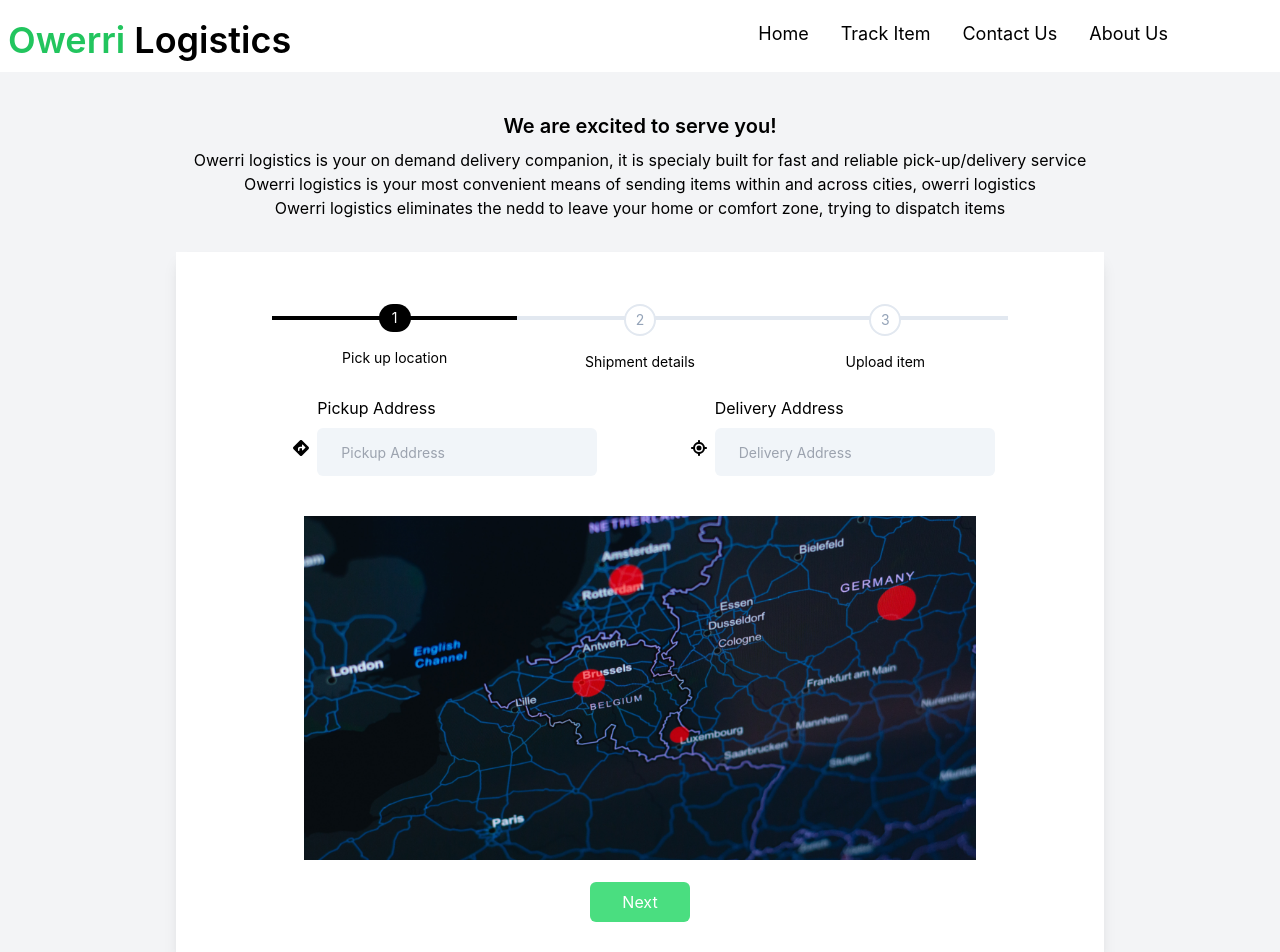
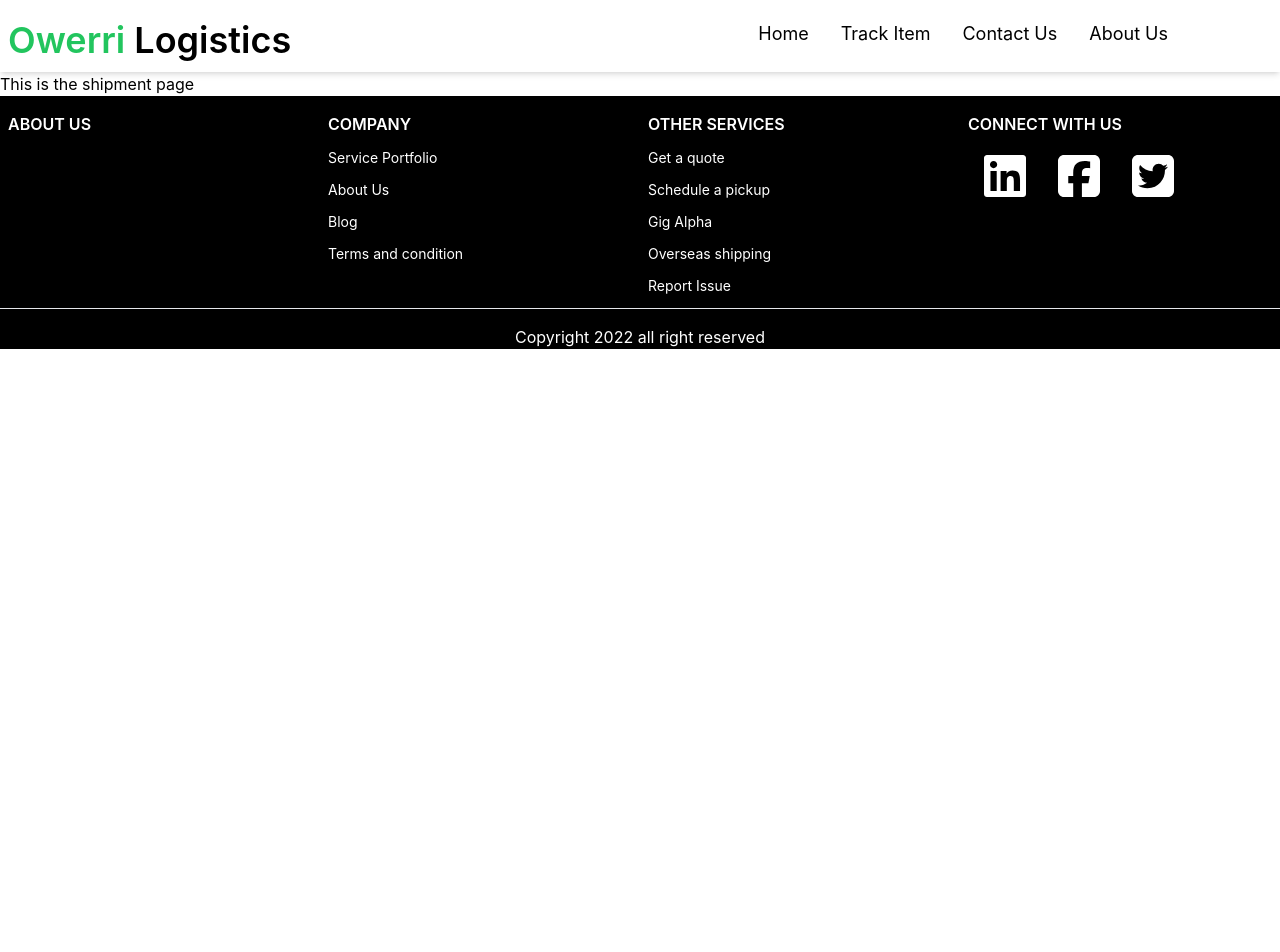
Before and after one commit to TruthTheDeveloper/Owerri-logistics, a Next.js app: page /select/shipment in a window 1280 px wide. Shown: the top 952 px of the page. After the commit the page ends 800 px from the top, so only its background shows below. Built offline with nearby package versions, Linux system fonts and the light colour scheme.

Commit message:
new message

```diff
--- a/components/SelectItemPage.tsx
+++ b/components/SelectItemPage.tsx
@@ -63,7 +63,7 @@ const SelectItem: NextPage = () => {
                          />
                     </div>
                 <div className="pb-8">
-                    <Link href="/select/shipment/">
+                    <Link href="select/shipment/motorbike">
                         <button className="bg-green-400  rounded-md flex  mx-auto text-white px-8 py-2">Next</button>
                     </Link>
                 </div>
--- /dev/null
+++ b/pages/select/shipment.tsx
@@ -0,0 +1,14 @@
+import type { NextPage } from 'next';
+import Layout from '../../components/Layout/Layout';
+
+
+
+const Shipment: NextPage = () => {
+  return (
+    <Layout>
+        <h1>This is the shipment page</h1>
+    </Layout>
+  )
+}
+
+export default Shipment;
--- /dev/null
+++ b/pages/select/uploadItem.tsx
@@ -0,0 +1,14 @@
+import type { NextPage } from 'next';
+import Layout from '../../components/Layout/Layout';
+
+
+
+const UploadItem: NextPage = () => {
+  return (
+    <Layout>
+        <h1>This is the item upload page</h1>
+    </Layout>
+  )
+}
+
+export default UploadItem;
--- a/pages/shipment/[shipment].tsx
+++ /dev/null
@@ -1,16 +0,0 @@
-import type { NextPage } from 'next';
-// import Layout from '../../components/Layout/Layout';
-// import SelectItem from '../../components/SelectItemPage';
-
-
-
-const Select: NextPage = () => {
-  return (
-      <h1>Hello world</h1>
-    // <Layout>
-    //     {/* <SelectItem/> */}
-    // </Layout>
-  )
-}
-
-export default Select;
```
Also changed, not shown: pages/shipment/[ride]/[ride].tsx (added).
